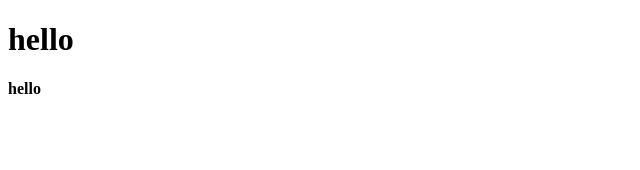
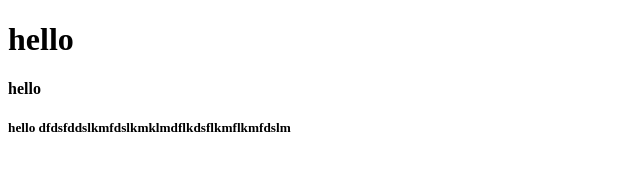
Before and after one commit to ZyvanSry/Testing, a plain HTML site: page index.html in a window 1280 px wide. Shown: the whole page, without its empty margins (0-640 px from the left). Drawn offline with Linux system fonts and the light colour scheme.

Commit message:
copy2version1

```diff
--- a/index.html
+++ b/index.html
@@ -8,5 +8,6 @@
 <body>
     <h1> hello </h1>
     <h4> hello </h4>
+    <h5> hello dfdsfddslkmfdslkmklmdflkdsflkmflkmfdslm </h5>
 </body>
 </html>
```
